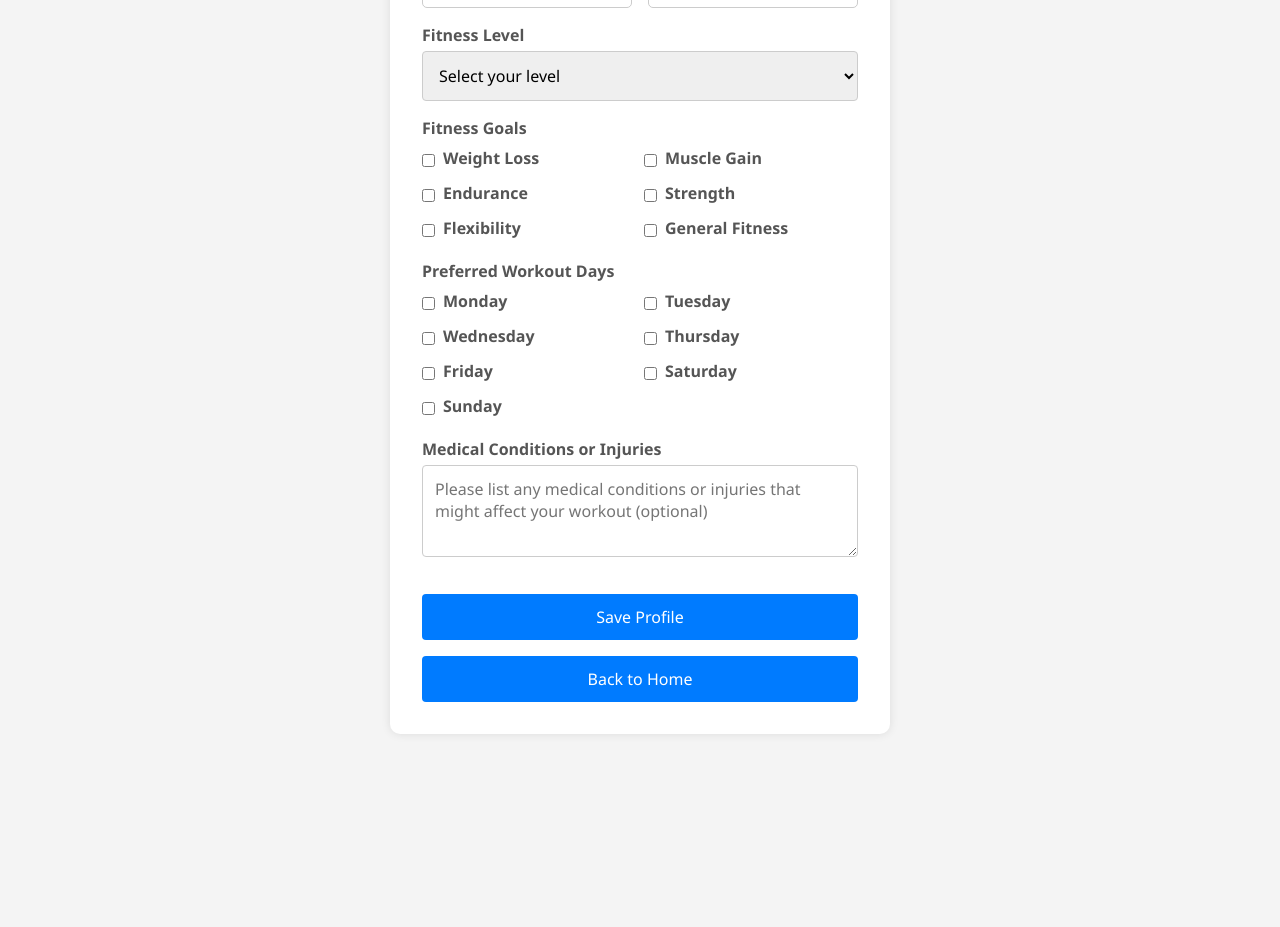
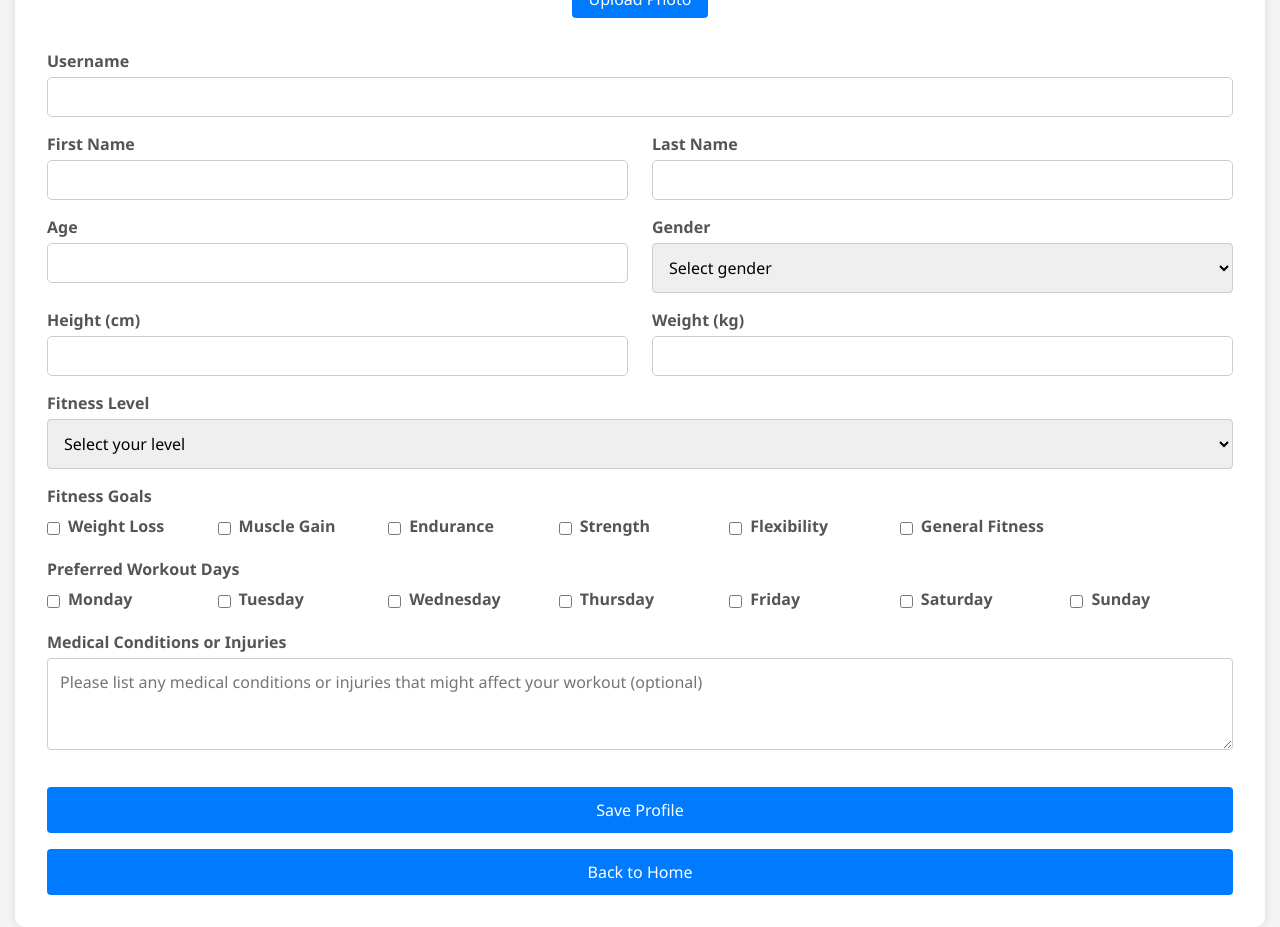
Before and after one commit to ECU-SENG4235/group-project-smart-gym-companion-application, a React (Create React App) app in the folder smart-gym/frontend/: page /profile in a window 1280 px wide. Shown: the part 340-1267 px from the top of the page. Before the commit the page ends 1106 px from the top, so only its background shows below. Built offline with nearby package versions, Linux system fonts and the light colour scheme.

Commit message:
Update Navbar and fix layout of pages

```diff
--- a/smart-gym/frontend/src/components/DailyTip.js
+++ b/smart-gym/frontend/src/components/DailyTip.js
@@ -18,12 +18,14 @@ const DailyTip = () => {
     }, []);
 
     return (
+        <div className="dailytips">
             <div style={styles.container}>
                 {loading ? (
                     <p style={styles.loading}>Loading...</p>
                 ) : (
                     <p style={styles.tip}><strong>Daily Tip:</strong> {tip}</p>
                 )}
+            </div>
         </div>
     );
 };
@@ -32,7 +34,6 @@ const styles = {
     container: {
         padding: "15px",
         backgroundColor: "#f3f3f3",
-        borderRadius: "8px",
         textAlign: "center",
         marginTop: "20px",
         width: "80%",
--- a/smart-gym/frontend/src/index.css
+++ b/smart-gym/frontend/src/index.css
@@ -16,12 +16,11 @@ code {
     monospace;
 }
 
-div #root {
-  width: 300%;
+#root {
+  width: 100%;
   height: 100%;
-  max-width: 800px;
-  display: flex;       /* Use flexbox to manage layout */
-  flex-direction: column; /* Stack children vertically */
-  justify-content: center; /* Center content vertically */
-  align-items: center;    /* Center content horizontally */
+  display: flex;
+  flex-direction: column;
+  justify-content: flex-start;
+  align-items: stretch;
 }
--- a/smart-gym/frontend/src/landing/MainPage.css
+++ b/smart-gym/frontend/src/landing/MainPage.css
@@ -22,44 +22,29 @@ body {
     background-color: #f8f9fa;
     min-height: 100vh;
     padding-top: 27px;
-    margin-top: 485px;
+    margin-top: 60px;
+    width: 100%;
+    box-sizing: border-box;
 }
 
-/* Navbar */
-.navbar {
-    display: flex;
-    justify-content: space-between;
-    align-items: center;
-    padding: 15px 20px;
-    background: linear-gradient(135deg, #007BFF, #0056b3);
+button {
+    width: 100%;
+    padding: 0.75rem;
+    background: #007bff;
     color: white;
-    box-shadow: 0 4px 8px rgba(0, 0, 0, 0.2);
+    border: none;
+    border-radius: 4px;
+    font-size: 1rem;
+    cursor: pointer;
+    transition: background 0.3s;
+    margin-top: 1rem;
 }
 
-.logo {
-    font-size: 22px;
-    font-weight: bold;
+button:hover {
+    background: #0056b3;
 }
 
-.nav-links {
-    display: flex;
-    gap: 15px;
-}
 
-.nav-links button {
-    background: none;
-    border: none;
-    color: white;
-    font-size: 16px;
-    cursor: pointer;
-    transition: 0.3s;
-    padding: 8px 12px;
-    border-radius: 5px;
-}
-
-.nav-links button:hover {
-    background-color: rgba(255, 255, 255, 0.2);
-}
 
 /* Content Layout */
 .content {
@@ -283,30 +268,3 @@ body {
 .no-challenges button:hover {
     background-color: #0055b3;
 }
-
-/* Show hamburger icon on smaller screens */
-@media (max-width: 768px) {
-    .hamburger {
-        display: flex; /* Show hamburger icon */
-    }
-
-    .nav-links {
-        display: none; /* Hide nav links by default */
-        flex-direction: column;
-        position: absolute;
-        top: 60px; /* Adjust based on your navbar height */
-        right: 20px;
-        background-color: rgba(0, 123, 255, 0.9); /* Match your navbar color */
-        border-radius: 5px;
-        padding: 10px;
-        box-shadow: 0 4px 8px rgba(0, 0, 0, 0.2);
-    }
-
-    .nav-links.open {
-        display: flex; /* Show nav links when open */
-    }
-
-    .nav-links button {
-        margin: 5px 0; /* Add some spacing */
-    }
-}
--- a/smart-gym/frontend/src/landing/MainPage.js
+++ b/smart-gym/frontend/src/landing/MainPage.js
@@ -1,6 +1,7 @@
 import React, { useState, useEffect } from "react";
 import { useNavigate } from "react-router-dom";
 import axios from "axios";
+import DailyTip from '../components/DailyTip'; // Import DailyTip
 import "./MainPage.css";
 
 const MainPage = () => {
@@ -91,24 +92,6 @@ const MainPage = () => {
 
     return (
         <div className="main-container">
-            {/* Navigation Bar */}
-            <nav className="navbar">
-                <h1 className="logo">Smart Gym Companion</h1>
-                <div className="hamburger" onClick={toggleNav}>
-                    <div className={`line ${isNavOpen ? 'open' : ''}`}></div>
-                    <div className={`line ${isNavOpen ? 'open' : ''}`}></div>
-                    <div className={`line ${isNavOpen ? 'open' : ''}`}></div>
-                </div>
-                <div className={`nav-links ${isNavOpen ? 'open' : ''}`}>
-                    <button onClick={() => navigate("/workout-log")}>Workout Log</button>
-                    <button onClick={() => navigate("/calorie-tracker")}>Calorie Tracker</button>
-                    <button onClick={() => navigate("/progress-report")}>Progress Report</button>
-                    <button onClick={() => navigate("/my-challenges")}>Challenges</button>
-                    <button onClick={() => navigate("/coaching")}>Coaching</button>
-                    <button onClick={() => navigate("/profile")}>Profile</button>
-                </div>
-            </nav>
-
             {/* Page Content - Left Aligned */}
             <div className="content">
                 <div className="left-section">
@@ -193,6 +176,9 @@ const MainPage = () => {
                     <span>Trainer</span>
                 </button>
             </div>
+
+            {/* Daily Tip at the Bottom */}
+            <DailyTip />
         </div>
     );
 };
--- a/smart-gym/frontend/src/user/Login-Signup.css
+++ b/smart-gym/frontend/src/user/Login-Signup.css
@@ -16,12 +16,12 @@ body {
 }
 
 .container {
+    width: 350px;
+    margin: auto;
+    padding: 20px;
     background: white;
-    padding: 20px;
-    font-size: medium;
     border-radius: 10px;
-
-    width: 300px;
+    box-shadow: 0 4px 8px rgba(0, 0, 0, 0.1);
     text-align: center;
 }
 
--- a/smart-gym/frontend/src/user/ProfileEdit.css
+++ b/smart-gym/frontend/src/user/ProfileEdit.css
@@ -1,7 +1,5 @@
+/* Global Styles */
 * {
-    margin: 0;
-    padding: 0;
-    box-sizing: border-box;
     font-family: 'Segoe UI', Tahoma, Geneva, Verdana, sans-serif;
 }
 
@@ -11,8 +9,11 @@
     border-radius: 10px;
     box-shadow: 0 0 10px rgba(0,0,0,0.1);
     width: 100%;
-    max-width: 500px;
-    margin: 2rem auto;
+    margin-top: 80px;
+    box-sizing: border-box;
+    padding: 2rem; /* Padding around the edges */
+    display: flex;
+    flex-direction: column;
 }
 
 .profile-title {
@@ -28,12 +29,14 @@
 
 .form-row {
     display: flex;
-    gap: 1rem;
+    gap: 1.5rem; /* Increased gap for better spacing */
     margin-bottom: 1rem;
+    flex-wrap: wrap; /* Allow wrapping for smaller screens */
 }
 
 .form-row .form-group {
     flex: 1;
+    min-width: 200px; /* Ensure fields don’t get too narrow */
     margin-bottom: 0;
 }
 
@@ -107,7 +110,7 @@ input[type="file"] {
 
 .checkbox-group {
     display: grid;
-    grid-template-columns: repeat(2, 1fr);
+    grid-template-columns: repeat(auto-fill, minmax(150px, 1fr)); /* More columns for wider layout */
     gap: 0.5rem;
     margin-top: 0.5rem;
 }
@@ -122,8 +125,9 @@ input[type="file"] {
     width: auto;
 }
 
-button {
-    width: 100%;
+/* Specific styles for Save Profile and Back to Home buttons */
+.save-profile-btn {
+    width: 200px; /* Smaller width for better desktop layout */
     padding: 0.75rem;
     background: #007bff;
     color: white;
@@ -132,11 +136,34 @@ button {
     font-size: 1rem;
     cursor: pointer;
     transition: background 0.3s;
-    margin-top: 1rem;
 }
 
-button:hover {
+.save-profile-btn:hover {
     background: #0056b3;
+}
+
+.back-to-home-btn {
+    width: 200px; /* Smaller width for better desktop layout */
+    padding: 0.75rem;
+    background: transparent;
+    color: #007bff;
+    border: 1px solid #007bff;
+    border-radius: 4px;
+    font-size: 1rem;
+    cursor: pointer;
+    transition: background 0.3s, color 0.3s;
+}
+
+.back-to-home-btn:hover {
+    background: #007bff;
+    color: white;
+}
+
+.form-actions {
+    display: flex;
+    justify-content: flex-end;
+    gap: 1rem;
+    margin-top: 1rem;
 }
 
 .error {
```
Also changed, not shown: smart-gym/frontend/src/components/Navbar.js (added, +55 -0 lines), smart-gym/frontend/src/components/navbar.css (added, +87 -0 lines). Lines whose indentation alone changed are shown as unchanged.
